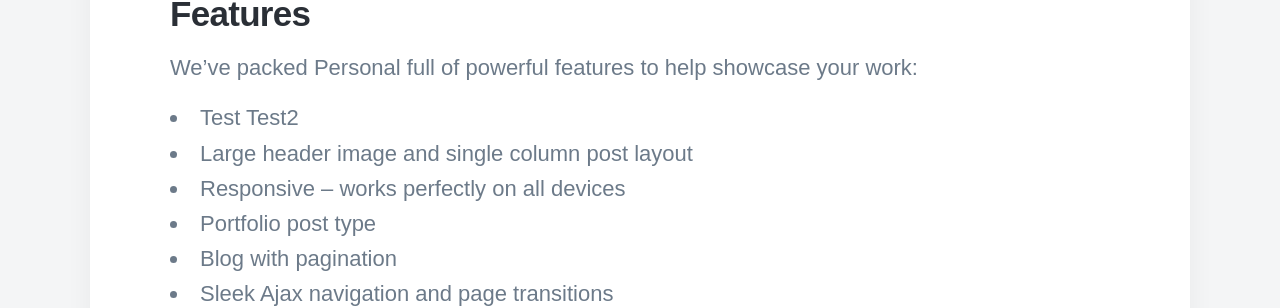
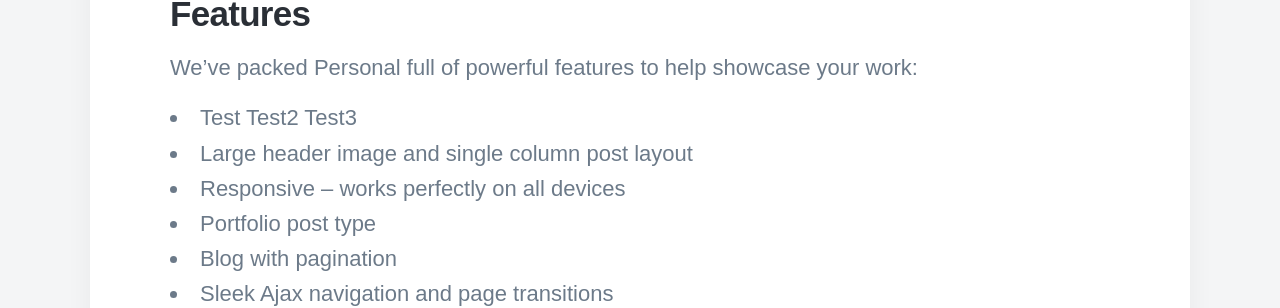
Before and after one commit to disha-22/disha-22.github.io, a Jekyll site: the page built from _pages/Resume.md, in a window 1280 px wide. Shown: the part 609-917 px from the top of the page. Built offline with Jekyll 4.4.1, drawn with Linux system fonts in a browser that asks for light colours; nearby versions of some CDN libraries; some web fonts are replaced.

Commit message:
Update Resume.md

```diff
--- a/_pages/Resume.md
+++ b/_pages/Resume.md
@@ -9,7 +9,7 @@
 
 We've packed Personal full of powerful features to help showcase your work:
 
-* Test Test2
+* Test Test2 Test3
 * Large header image and single column post layout
 * Responsive – works perfectly on all devices
 * Portfolio post type
```
